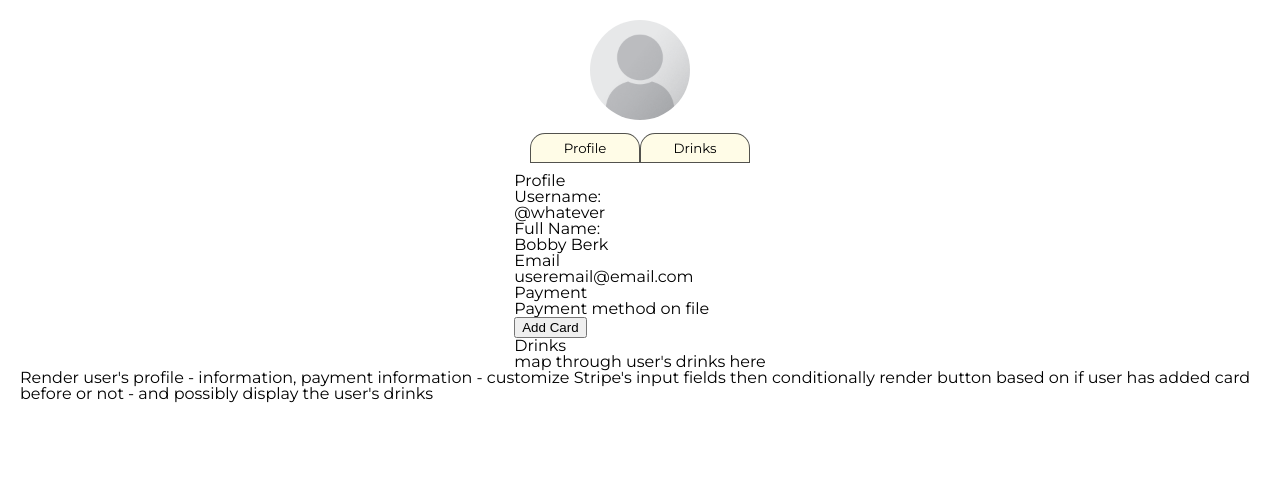
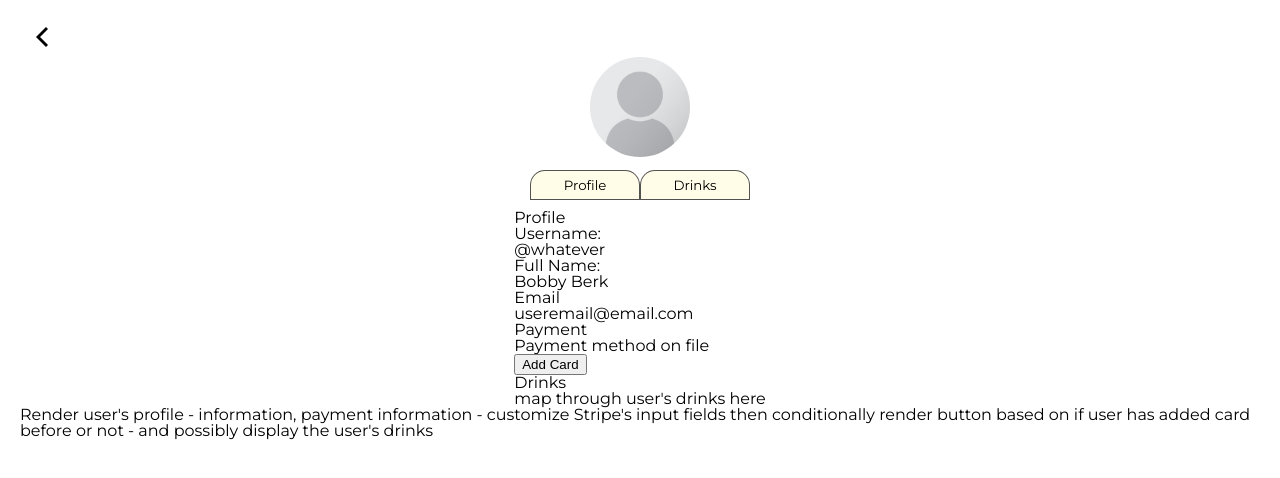
Before and after one commit to Sjavaid56/Buzz.-, a React (Create React App) app: page /profile in a window 1280 px wide. Shown: the top 478 px of the page. Built offline with nearby package versions, Linux system fonts and the light colour scheme; no server answers.

Commit message:
Added profile access to dashboard

```diff
--- a/src/Components/Dashboard/Dashboard.js
+++ b/src/Components/Dashboard/Dashboard.js
@@ -7,6 +7,7 @@ import './dashboard.css';
 import Axios from 'axios';
 import { connect } from "react-redux"
 import { updateCurrentUser } from "../../redux/reducer"
+import Profile from "../UserProfile/UserProfile"
 
 const socket = socketIOClient("http://localhost:4000/");
 
@@ -16,7 +17,8 @@ class Dashboard extends Component {
 
         this.state = {
             currentHive: false,
-            width: window.innerWidth
+            width: window.innerWidth,
+            showProfile:false
         }
     }
     //Get user data on mount
@@ -40,6 +42,12 @@ class Dashboard extends Component {
             currentHive: !this.state.currentHive
         })
     }
+    toggleProfile = () =>{
+        console.log(this.state.showProfile)
+        this.setState({
+            showProfile:!this.state.showProfile
+        })
+    }
 
     render() {
         console.log(this.state.width)
@@ -53,7 +61,7 @@ class Dashboard extends Component {
                             this.state.currentHive ?
                                 <CurrentRoom socket={socket} toggleHiveView={this.toggleHiveView} />
                                 :
-                                <AvailableRooms socket={socket} toggleHiveView={this.toggleHiveView} />
+                                (this.state.showProfile? <Profile toggleProfileFn={this.toggleProfile}/>:<AvailableRooms socket={socket} toggleHiveView={this.toggleHiveView} toggleProfileFn = {this.toggleProfile} />)
                         }
                     </div>
 
--- a/src/Components/GoogleMaps/GoogleMaps.js
+++ b/src/Components/GoogleMaps/GoogleMaps.js
@@ -32,8 +32,8 @@ class App extends Component {
   }
   componentDidMount() {
     // this.getVenues()
+    this.initGeoLocation();
     this.getVenues2()
-    this.initGeoLocation();
 
   }
 
--- a/src/Components/Room/AvailableRooms/AvailableRooms.js
+++ b/src/Components/Room/AvailableRooms/AvailableRooms.js
@@ -42,7 +42,7 @@ class AvailableRooms extends Component {
     }
 
     render() {
-        // console.log(this.state.currentRoomData)
+        console.log(this.props)
 
         let mappedRooms = this.state.rooms.map((room) => {
             return (<div key={room.room_id} className='available-rooms'>
@@ -81,6 +81,7 @@ class AvailableRooms extends Component {
         return (
             <div className='available-container'>
                 <div className='available-header'>
+                    <button className = "available-container__profileView" onClick = {this.props.toggleProfileFn}><img src = {this.props.currentUser.picture}></img></button>
                     <h1>buzz.</h1>
                 </div>
 
@@ -95,7 +96,8 @@ class AvailableRooms extends Component {
 
 const mapStateToProps = (state) => {
     return {
-        currentRoom: state.currentRoom
+        currentRoom: state.currentRoom,
+        currentUser: state.currentUser
     }
 }
 
--- a/src/Components/Room/AvailableRooms/availablerooms.css
+++ b/src/Components/Room/AvailableRooms/availablerooms.css
@@ -72,3 +72,13 @@
 .available-container__mappedRooms{
     overflow:auto;
 }
+.available-container__profileView{
+    float:left;
+    border:none;
+    background:none;
+    border-radius: 50px;
+}
+.available-container__profileView > img{
+    border-radius: 50px;
+    float: left;
+}
--- a/src/Components/UserProfile/UserProfile.js
+++ b/src/Components/UserProfile/UserProfile.js
@@ -1,6 +1,7 @@
 import React, { Component } from 'react';
 import profileplaceholder from '../../images/Portrait_Placeholder.png';
 import './userprofile.css';
+import back from "../Room/CurrentRoom/back.png"
 
 export default class UserProfile extends Component {
     constructor(props) {
@@ -15,6 +16,9 @@ export default class UserProfile extends Component {
         // console.log(this.props)
         return (
             <div className='profile-parent'>
+                <div className = "profile-parent__button-holder">
+                    <button onClick = {this.props.toggleProfileFn} className = "profile-parent__button"><img src = {back}></img></button>
+                </div>
                 <div className='profile-header'>
                     <img src={profileplaceholder} alt='profile placeholder'
                         className='profile-header__picture' />
--- a/src/Components/UserProfile/userprofile.css
+++ b/src/Components/UserProfile/userprofile.css
@@ -4,6 +4,13 @@
     justify-content: center;
     align-items: center;
     padding: 20px;
+}
+.profile-parent__button-holder{
+    width:100%;
+}
+.profile-parent__button{
+    background:none;
+    border:none;
 }
 
 .profile-header__picture {
```
